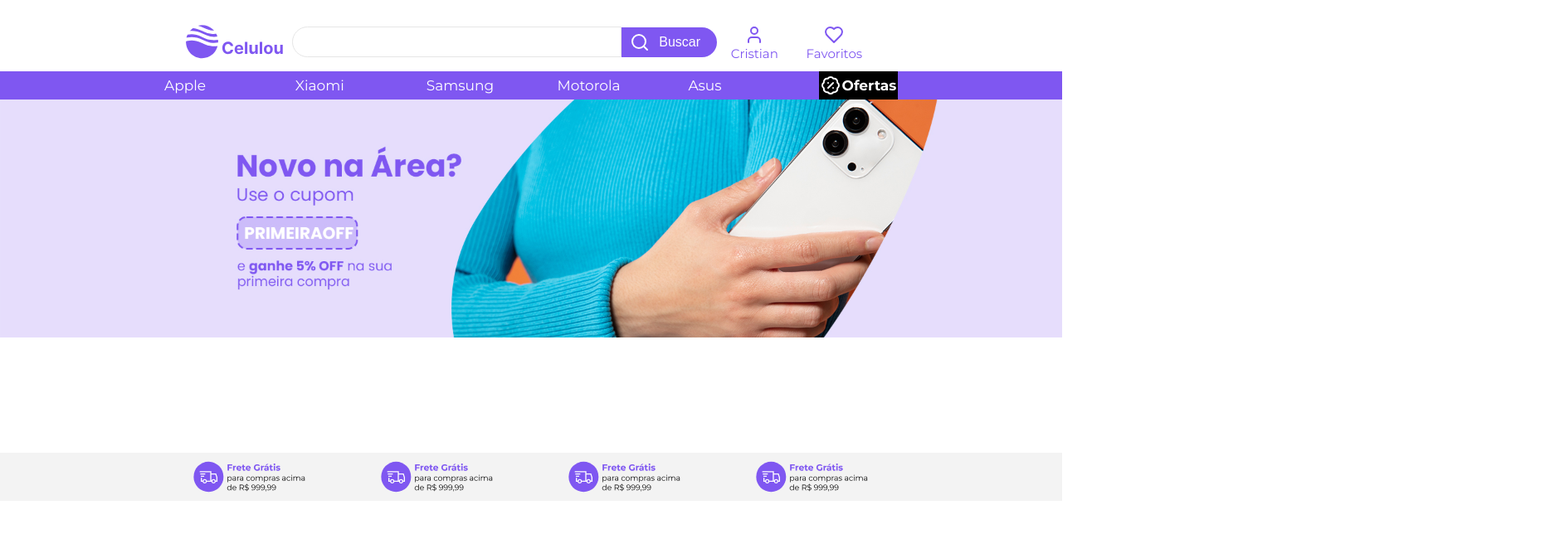
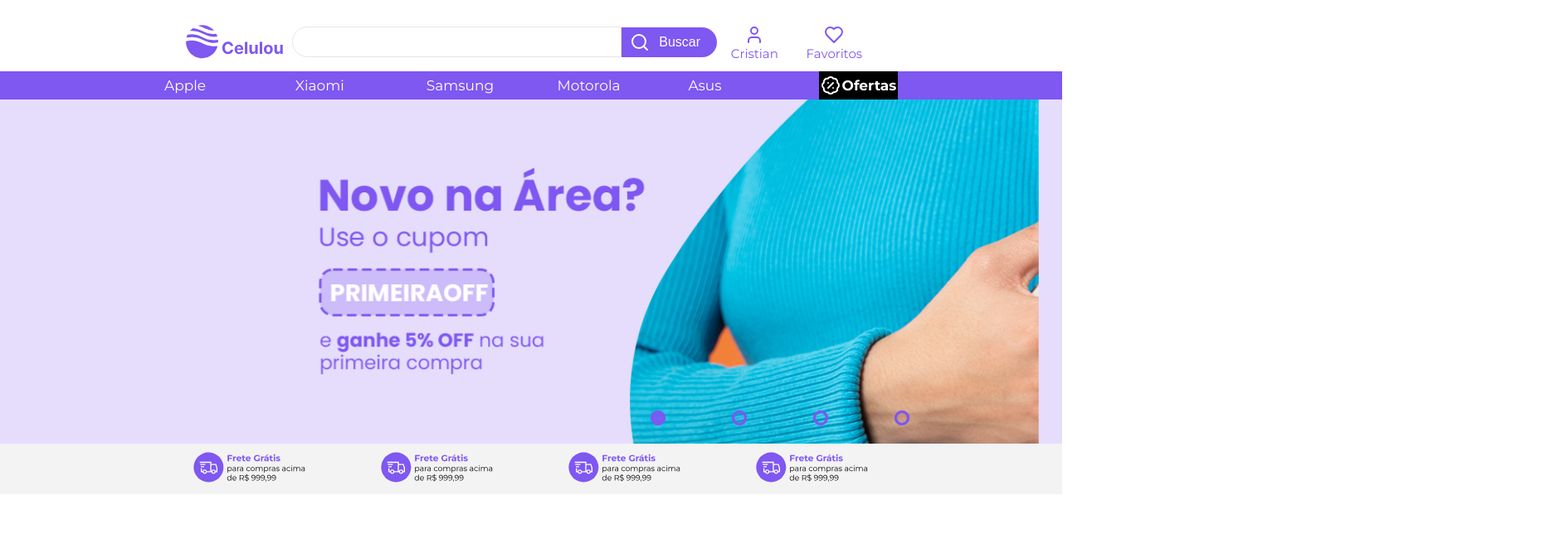
Before and after one commit to zCristian/store, a Vue app: page /#/ in a window 1280 px wide. Shown: the top 644 px of the page at 83% size, 1880 px wide, since content can reach past the window. Built offline with nearby package versions, Linux system fonts and the light colour scheme; a web font is replaced by a local one.

Commit message:
Carousel Update

```diff
--- /dev/null
+++ b/src/components/BaseCarousel.vue
@@ -0,0 +1,166 @@
+  <template>
+    <div class="slider">
+        <div class="slides">
+
+            <input type="radio" name="radio-btn" id="radio1">
+            <input type="radio" name="radio-btn" id="radio2">
+            <input type="radio" name="radio-btn" id="radio3">
+            <input type="radio" name="radio-btn" id="radio4">
+
+
+            <div class="slide first">
+                <img src="../assets/homebanner.svg" class="homesvg">
+            </div>
+            <div class="slide">
+                <img src="../assets/homebanner.svg" class="homesvg">
+            </div>
+            <div class="slide">
+                <img src="../assets/homebanner.svg" class="homesvg">
+            </div>
+            <div class="slide">
+                <img src="../assets/homebanner.svg" class="homesvg">
+            </div>
+
+            <div class="navigation-auto">
+                <div class="auto-btn1"></div>
+                <div class="auto-btn2"></div>
+                <div class="auto-btn3"></div>
+                <div class="auto-btn4"></div>
+            </div>
+        </div>
+
+
+        <div class="manual-navigation">
+            <label for="radio1" class="manual-btn"></label>
+            <label for="radio2" class="manual-btn"></label>
+            <label for="radio3" class="manual-btn"></label>
+            <label for="radio4" class="manual-btn"></label>
+        </div>
+    </div>
+</template>
+
+<script setup>
+import {onMounted,ref} from 'vue'
+onMounted(()=>{
+    let count =ref(1);
+    document.getElementById("radio1").checked = true;
+
+    setInterval(() => {
+        nextImage();
+    }, 5000);
+
+    const nextImage = () =>{
+        count.value ++;
+        if(count.value>4){
+            count.value =1;
+        }
+        document.getElementById("radio" + count.value).checked = true;
+
+    }
+})
+
+
+</script>
+
+<style scoped>
+.slider{
+    margin:0 auto;
+    width:  1880px;
+    height: 415px;
+    overflow: hidden;
+}
+
+.slides{
+    width: 400%;
+    height: 415px;
+    display: flex;
+}
+
+.slides input{
+    display: none;
+}
+
+.slide{
+    width: 25%;
+    position: relative;
+    transition: 2s;
+}
+.slide img{
+    width: 1880px;
+    height: 415px;
+}
+
+.manual-navigation{
+    position: absolute;
+    width: 1880px;
+    margin-top: -40px;
+    display: flex;
+    justify-content: center;
+}
+
+.manual-btn{
+    border: 3px solid #7f57f1;
+    padding: 6px;
+    border-radius: 10px;
+    cursor: pointer;
+    transition: 1s;
+}
+
+.manual-btn:not(:last-child){
+    margin-right: 80px;
+}
+
+.manual-btn:hover{
+    background-color: #7f57f1;
+}
+#radio1:checked ~ .first{
+    margin-left: 0;
+}
+
+#radio2:checked ~ .first{
+    margin-left: -25%;
+}
+
+#radio3:checked ~ .first{
+    margin-left: -50%;
+}
+
+#radio4:checked ~ .first{
+    margin-left: -75%;
+}
+
+.navigation-auto div{
+    border:3px solid #7f57f1;
+    padding: 6px;
+    border-radius: 10px;
+    cursor: pointer;
+    transition: 1s;
+}
+
+.navigation-auto{
+    position: absolute;
+    width: 1880px;
+    margin-top: 375px;
+    display: flex;
+    justify-content: center;
+}
+
+.navigation-auto div:not(:last-child){
+    margin-right: 80px;
+}
+
+#radio1:checked ~ .navigation-auto .auto-btn1{
+    background-color: #7f57f1;
+}
+#radio2:checked ~ .navigation-auto .auto-btn2{
+    background-color: #7f57f1;
+}
+#radio3:checked ~ .navigation-auto .auto-btn3{
+    background-color: #7f57f1;
+}
+#radio4:checked ~ .navigation-auto .auto-btn4{
+    background-color: #7f57f1;
+}
+
+
+</style>
--- a/src/views/HomeView.vue
+++ b/src/views/HomeView.vue
@@ -1,6 +1,6 @@
 <template>
   <div class="home">
-      <div class="homebanner"><img src="../assets/homebanner.svg" class="homesvg"></div>
+      <BaseCarousel/>
       <div class="fretebanner"><img src="../assets/fretebanner.svg" class="fretesvg"></div>
       <h2>Compre por Faixa de Preço</h2>
       <div class="pricerange">
@@ -20,6 +20,7 @@
 import ProductsSection from '@/components/ProductsSection.vue';
 import PriceRangeBtn from '@/components/PriceRangeBtn.vue';
 import AboutUs from '@/components/AboutUs.vue';
+import BaseCarousel from '@/components/BaseCarousel.vue';
 
 
     //const products= ref([]);
@@ -43,8 +44,15 @@
     flex-wrap: wrap;
     justify-content: center;
   }
-  .homebanner{
-    height: 426.2px;
+  .slider,.homesvg{
+    height: 415px;
+    width: 100%;
+    background-color: #E6DDFC;
+  }
+
+  .fretebanner,.fretesvg{
+    background-color: #F3F3F3;
+    width: 100%;
   }
   .maincontent{
     display: flex;
```
